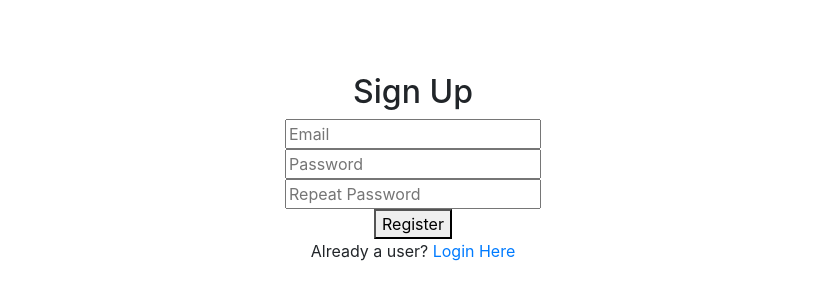
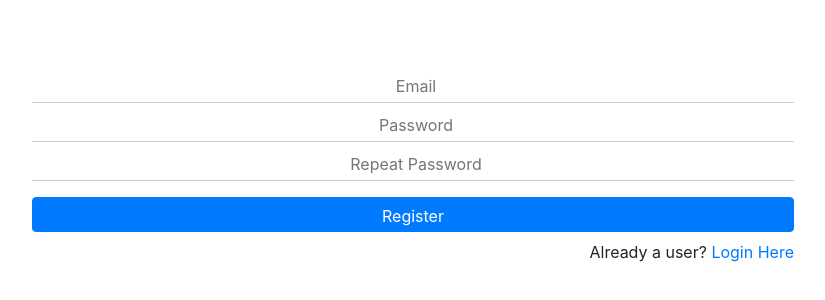
Before and after one commit to iamkhattar/iChat, a React (Create React App) app in the folder client/: page /register in a window 1280 px wide. Shown: the part 232-532 px from the top of the page, without its empty margins (227-1052 px from the left). Built offline with nearby package versions, Linux system fonts and the light colour scheme.

Commit message:
Finished Css for login and register

```diff
--- a/client/src/components/Login/Login.css
+++ b/client/src/components/Login/Login.css
@@ -1,3 +1,24 @@
 .mainApp {
   height: 100vh;
 }
+
+textarea,
+select,
+input,
+button {
+  outline: none;
+}
+
+.srch_bar input {
+  border: 1px solid #cdcdcd;
+  border-width: 0 0 1px 0;
+  width: 75%;
+  background: none;
+  text-align: center;
+}
+
+.login-btn {
+  color: black;
+  border: 0px;
+  background-color: #cdcdcd;
+}
--- a/client/src/components/Login/Login.js
+++ b/client/src/components/Login/Login.js
@@ -11,22 +11,20 @@ const Login = () => {
     <div class="mainApp ">
       <div class="container row align-items-center h-100 justify-content-center">
         <div class="text-center">
-          <div>
-            <h2>Sign In</h2>
+          <div className="srch_bar w-100 pb-2">
+            <input type="text" className="w-100" placeholder="Email" />
           </div>
-          <div>
-            <input type="text" placeholder="Email" />
+          <div className="srch_bar w-100 pb-2">
+            <input type="password" className="w-100" placeholder="Password" />
           </div>
-          <div>
-            <input type="password" placeholder="Password" />
-          </div>
-          <div>
+
+          <div className="pb-2" style={{ height: "2.7rem" }}>
             <Link to="/chat">
-              <button>Login</button>
+              <button className="w-100 h-100 btn btn-primary">Login</button>
             </Link>
           </div>
-          <div>
-            Not a user? <Link to="/register">Register Here</Link>
+          <div className="text-right">
+            Already a user? <Link to="/register">Register Here</Link>
           </div>
         </div>
       </div>
--- a/client/src/components/Register/Register.css
+++ b/client/src/components/Register/Register.css
@@ -0,0 +1,24 @@
+.mainApp {
+  height: 100vh;
+}
+
+textarea,
+select,
+input,
+button {
+  outline: none;
+}
+
+.srch_bar input {
+  border: 1px solid #cdcdcd;
+  border-width: 0 0 1px 0;
+  width: 75%;
+  background: none;
+  text-align: center;
+}
+
+.login-btn {
+  color: black;
+  border: 0px;
+  background-color: #cdcdcd;
+}
--- a/client/src/components/Register/Register.js
+++ b/client/src/components/Register/Register.js
@@ -6,24 +6,25 @@ const Register = () => {
     <div class="mainApp ">
       <div class="container row align-items-center h-100 justify-content-center">
         <div class="text-center">
-          <div>
-            <h2>Sign Up</h2>
+          <div className="srch_bar w-100 pb-2">
+            <input type="text" className="w-100" placeholder="Email" />
           </div>
-          <div>
-            <input type="text" placeholder="Email" />
+          <div className="srch_bar w-100 pb-2">
+            <input type="password" className="w-100" placeholder="Password" />
           </div>
-          <div>
-            <input type="password" placeholder="Password" />
+          <div className="srch_bar w-100 pb-3">
+            <input
+              type="password"
+              className="w-100"
+              placeholder="Repeat Password"
+            />
           </div>
-          <div>
-            <input type="password" placeholder="Repeat Password" />
-          </div>
-          <div>
+          <div className="pb-2" style={{ height: "2.7rem" }}>
             <Link to="/chat">
-              <button>Register</button>
+              <button className="w-100 h-100 btn btn-primary">Register</button>
             </Link>
           </div>
-          <div>
+          <div className="text-right">
             Already a user? <Link to="/">Login Here</Link>
           </div>
         </div>
```
